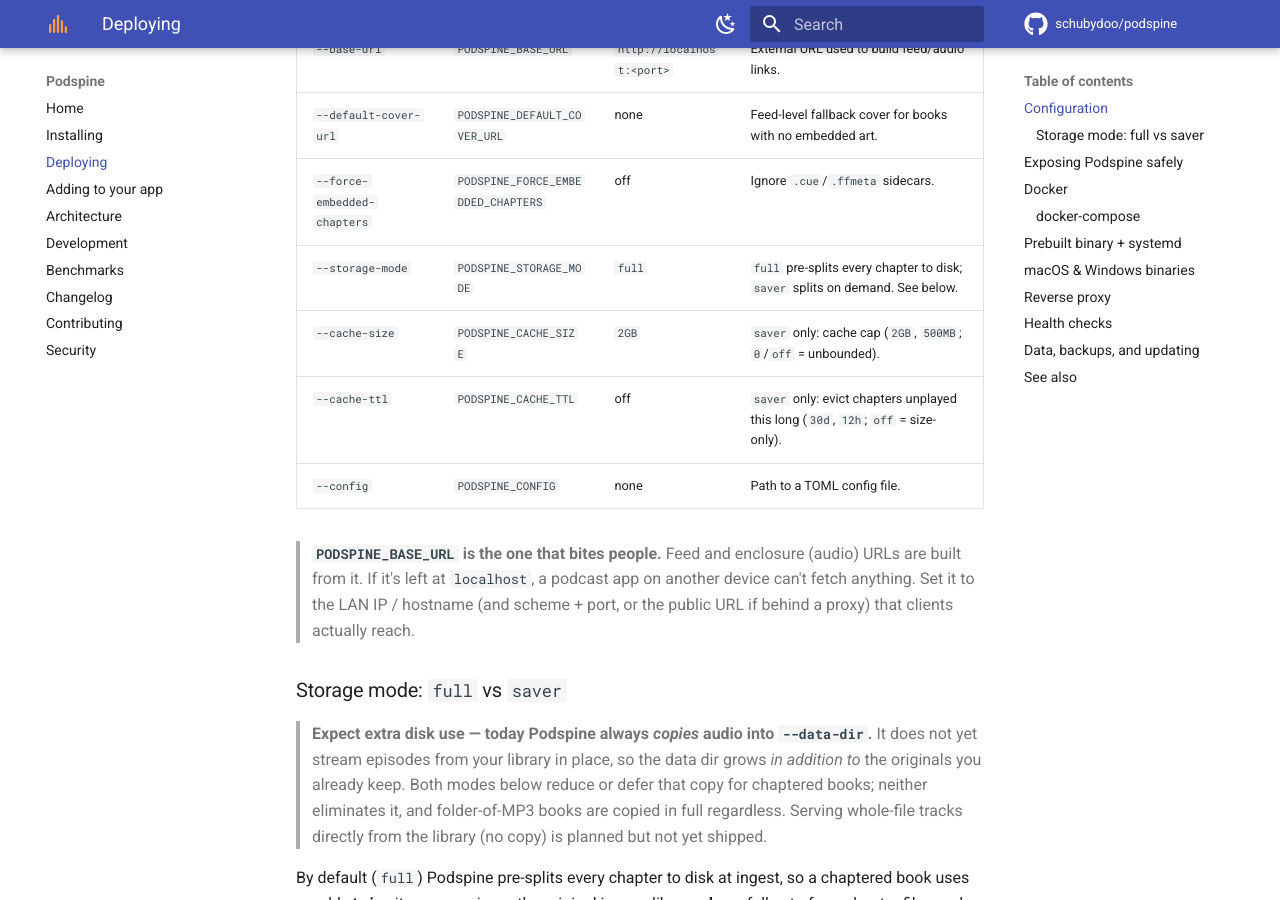
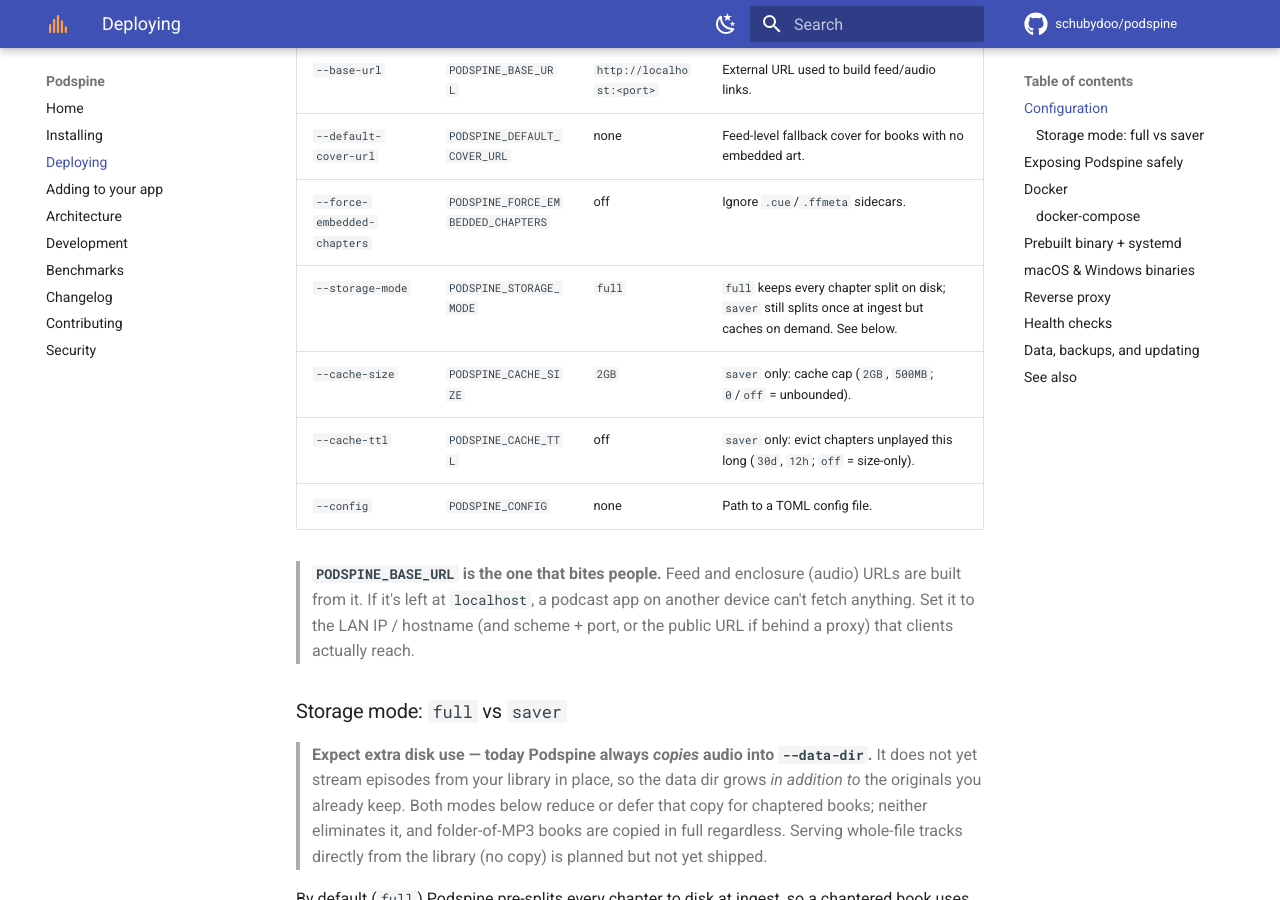
Before and after one commit to schubydoo/podspine, an MkDocs documentation site: the page built from docs/DEPLOYMENT.md, in a window 1280 px wide and 900 px high, scrolled down 663 px. Built offline with MkDocs 1.6.1 and Material for MkDocs 9.7.7, drawn with Linux system fonts in a browser that asks for light colours; comment, search, counter and statistics services are not loaded; the version menu is left out.

Commit message:
docs(storage): stop describing saver as skipping ingest splits (Greptile P1)
Full pass over every storage-mode mention. "saver splits on demand"
read as if it avoids the ingest-time split; in fact saver still splits
every chapter once at ingest to record the real enclosure byte length,
then deletes and regenerates on play. Reworded consistently so saver is
described as cutting steady-state disk, not ingest time:

- README heads-up paragraph
- DEPLOYMENT config-table row
- config: --storage-mode CLI help, StorageMode::Saver variant, and the
  Config.storage_mode field comment
- changeset release note (adds the "saves disk, not ingest time" note)

Docs-only; no behavior change.

Co-Authored-By: Claude Opus 4.8 (1M context) <noreply@anthropic.com>

```diff
--- a/docs/DEPLOYMENT.md
+++ b/docs/DEPLOYMENT.md
@@ -23,7 +23,7 @@ that precedence. The library path is the only required input.
 | `--base-url` | `PODSPINE_BASE_URL` | `http://localhost:<port>` | External URL used to build feed/audio links. |
 | `--default-cover-url` | `PODSPINE_DEFAULT_COVER_URL` | none | Feed-level fallback cover for books with no embedded art. |
 | `--force-embedded-chapters` | `PODSPINE_FORCE_EMBEDDED_CHAPTERS` | off | Ignore `.cue`/`.ffmeta` sidecars. |
-| `--storage-mode` | `PODSPINE_STORAGE_MODE` | `full` | `full` pre-splits every chapter to disk; `saver` splits on demand. See below. |
+| `--storage-mode` | `PODSPINE_STORAGE_MODE` | `full` | `full` keeps every chapter split on disk; `saver` still splits once at ingest but caches on demand. See below. |
 | `--cache-size` | `PODSPINE_CACHE_SIZE` | `2GB` | `saver` only: cache cap (`2GB`, `500MB`; `0`/`off` = unbounded). |
 | `--cache-ttl` | `PODSPINE_CACHE_TTL` | off | `saver` only: evict chapters unplayed this long (`30d`, `12h`; `off` = size-only). |
 | `--config` | `PODSPINE_CONFIG` | none | Path to a TOML config file. |
```
Also changed, not shown: .changeset/storage-saver-mode.md (+1 -1 lines), README.md (+5 -3 lines), 1 other file.
